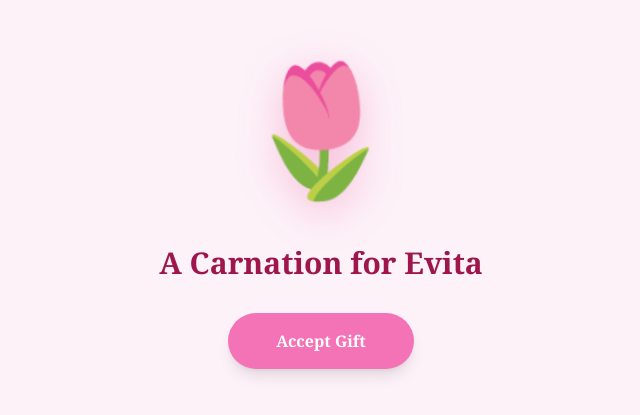
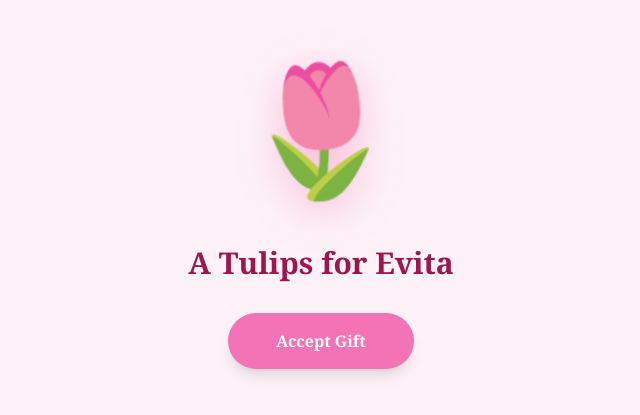
Before and after one commit to elass07/evita, a plain HTML site: page index.html in a window 1280 px wide. Shown: the part 197-612 px from the top of the page, without its empty margins (319-959 px from the left). Drawn offline with nearby package versions, Linux system fonts and the light colour scheme.

Commit message:
Update index.html

```diff
--- a/index.html
+++ b/index.html
@@ -64,7 +64,7 @@
 
     <div id="stage1" class="text-center flex flex-col items-center">
         <div class="main-flower mb-4">🌷</div>
-        <h1 class="text-3xl text-pink-800 font-bold mb-8">A Carnation for Evita</h1>
+        <h1 class="text-3xl text-pink-800 font-bold mb-8">A Tulips for Evita</h1>
         <button onclick="goToGame()" class="bg-pink-400 hover:bg-pink-500 text-white font-bold py-4 px-12 rounded-full shadow-lg transition active:scale-95">
             Accept Gift
         </button>
@@ -198,4 +198,5 @@
         }
     </script>
 </body>
+
 </html>
```
